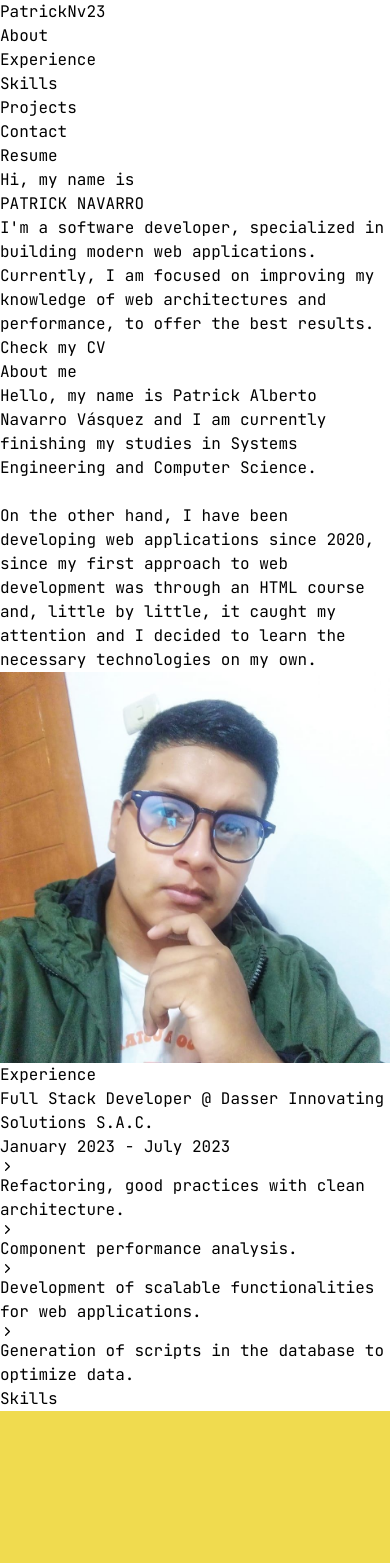
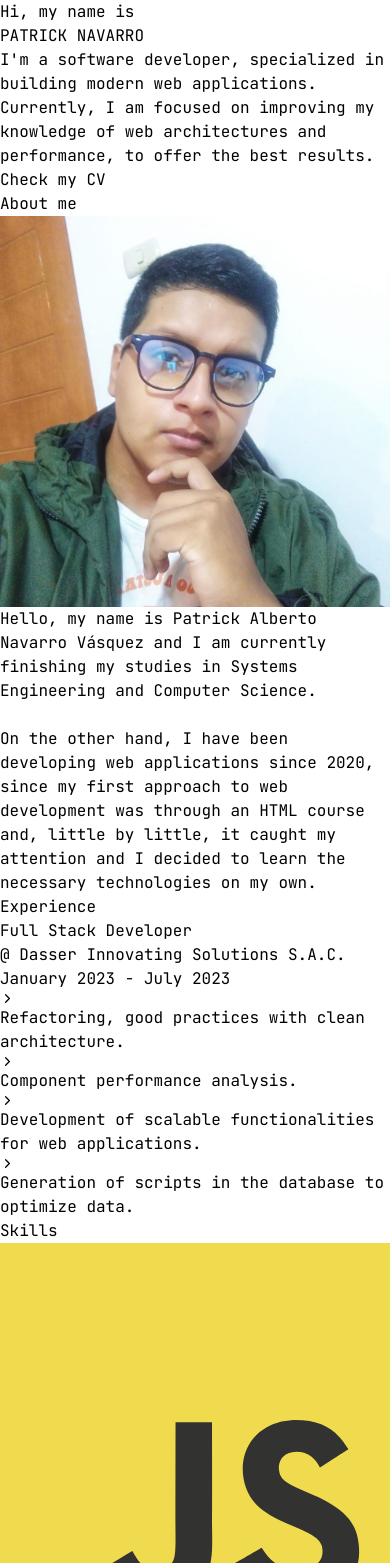
Before and after one commit to PatrickNv23/portfolio, a React (Vite) app: page / in a window 390 px wide. Shown: the top 1563 px of the page. Built offline with nearby package versions, Linux system fonts and the light colour scheme.

Commit message:
fix: update responsive design v1 (without header and projectlist)

```diff
--- a/index.html
+++ b/index.html
@@ -14,7 +14,7 @@
 </head>
 
 <body class="flex justify-center bg-slate-950 text-gray-300">
-  <div id="root" class="h-full w-[85%] max-w-[1146.64px]"></div>
+  <div id="root" class="h-full w-full md:w-[85%] max-w-[1146.64px]"></div>
   <script type="module" src="/src/main.tsx"></script>
 </body>
 
--- a/src/App.tsx
+++ b/src/App.tsx
@@ -11,13 +11,13 @@ function App() {
 
   return (
     <>
-      <Header />
+      {/* <Header /> */}
       <main className="h-100vh">
         <Presentation />
         <About />
         <Experience />
         <Skills />
-        <ProjectList />
+        {/* <ProjectList /> */}
         <Contact />
       </main>
       <Footer />
--- a/src/components/About.tsx
+++ b/src/components/About.tsx
@@ -3,20 +3,25 @@ import profile from '../assets/profile.jpg';
 export default function About() {
   return (
     <article className='mt-20'>
-      <h2 className='text-2xl pb-10 font-bold'>About me</h2>
-      <section className="grid grid-cols-2">
+      <h2 className='text-2xl pb-10 font-bold pl-6 md:pl-0 lg:pl-0 xl:pl-0 2xl:pl-0'>About me</h2>
+      <section className="grid grid-cols-1 md:grid-cols-2 lg:grid-cols-2 xl:grid-cols-2 2xl:grid-cols-2">
+        <div className='grid justify-center order-none md:order-1 lg:order-1 xl:order-1 2xl:order-1'>
+          <picture>
+            <img src={profile} alt="" className="object-cover w-72 h-72 rounded-md cursor-pointer hover:scale-105 duration-200 mb-6 md:mb-0 lg:mb-0 xl:mb-0 2xl:mb-0" />
+          </picture>
+        </div>
         <div>
-          <p className='max-w-prose  opacity-80'>
+          <p className='max-w-prose  opacity-80 px-6 md:px-0 lg:px-0 xl:px-0 2xl:px-0'>
             Hello, my name is Patrick Alberto Navarro Vásquez and I am currently finishing my studies in Systems Engineering and Computer Science.
           </p>
           <br />
-          <p className='opacity-80'>On the other hand, I have been developing web applications since 2020, since my first approach to web development was through an HTML course and, little by little, it caught my attention and I decided to learn the necessary technologies on my own.</p>
+          <p className='opacity-80 px-6 md:px-0 lg:px-0 xl:px-0 2xl:px-0'>On the other hand, I have been developing web applications since 2020, since my first approach to web development was through an HTML course and, little by little, it caught my attention and I decided to learn the necessary technologies on my own.</p>
         </div>
-        <div className='grid justify-center'>
+        {/* <div className='grid justify-center'>
           <picture>
             <img src={profile} alt="" className="object-cover w-72 h-72 rounded-md cursor-pointer hover:scale-105 duration-200" />
           </picture>
-        </div>
+        </div> */}
       </section>
     </article>
 
--- a/src/components/Experience.tsx
+++ b/src/components/Experience.tsx
@@ -3,18 +3,21 @@ import { EXPERIENCES as experiences } from "../constants"
 export default function Experience() {
   return (
     <article className="mt-20">
-      <h2 className='text-2xl pb-10 font-bold'>Experience</h2>
+      <h2 className='text-2xl pb-10 font-bold  pl-6 md:pl-0 lg:pl-0 xl:pl-0 2xl:pl-0'>Experience</h2>
       {
         experiences.map((experience, index: number) => (
           <section key={index}>
-            <h2>{experience.position}
-              <span className="font-bold text-yellow-400"> @ {experience.company}</span>
-            </h2>
-            <span className="text-xs text-gray-400">{experience.dateRange}</span>
+            <div className="flex flex-col md:flex-row">
+              <h2 className="pl-6 md:pl-0 lg:pl-0 xl:pl-0 2xl:pl-0 pr-0 md:pr-2 lg:pr-2 xl:pr-2 2xl:pr-2">{experience.position}
+              </h2>
+              <span className="font-bold text-yellow-400 px-6 md:px-0 lg:px-0 xl:px-0 2xl:px-0 text-sm md:text-base">@ {experience.company}</span>
+            </div>
+
+            <span className="text-xs text-gray-400 px-6 md:px-0 lg:px-0 xl:px-0 2xl:px-0">{experience.dateRange}</span>
             <ul className="pt-4">
               {
                 experience.responsabilities.map((responsability, index: number) => (
-                  <li className="flex items-center" key={index}>
+                  <li className="flex items-center px-6 md:px-0 lg:px-0 xl:px-0 2xl:px-0" key={index}>
                     <svg xmlns="http://www.w3.org/2000/svg" className="icon icon-tabler icon-tabler-chevron-right text-yellow-400" width="15" height="15" viewBox="0 0 24 24" stroke-width="2" stroke="currentColor" fill="none" stroke-linecap="round" stroke-linejoin="round">
                       <path stroke="none" d="M0 0h24v24H0z" fill="none"></path>
                       <path d="M9 6l6 6l-6 6"></path>
--- a/src/components/Presentation.tsx
+++ b/src/components/Presentation.tsx
@@ -1,17 +1,19 @@
 export default function Presentation() {
   return (
-    <article className="h-[400px] flex flex-col justify-around">
-      <span className="text-yellow-400 pt-8">Hi, my name is </span>
+    <article className="min-h-[400px] h-auto flex flex-col justify-around ">
+      <span className="text-yellow-400 pt-8 pl-6 md:pl-0 lg:pl-0 xl:pl-0 2xl:pl-0">Hi, my name is </span>
       <div className="h-2/4">
-        <h1 className="text-7xl font-bold pb-3">PATRICK NAVARRO</h1>
-        <p className="max-w-prose opacity-80">I'm a software developer, specialized in building modern web applications.</p>
-        <p className="max-w-prose opacity-80">
+        <h1 className="font-bold pb-3 text-4xl sm:text-5xl md:text-7xl pl-6 md:pl-0 lg:pl-0 xl:pl-0 2xl:pl-0">PATRICK NAVARRO</h1>
+        <p className="max-w-prose opacity-80 px-6 md:px-0 lg:px-0 xl:px-0 2xl:px-0">I'm a software developer, specialized in building modern web applications.</p>
+        <p className="max-w-prose opacity-80 px-6 md:px-0 lg:px-0 xl:px-0 2xl:px-0">
           Currently, I am focused on improving my knowledge of web architectures and performance, to offer the best results.
         </p>
       </div>
-      <a type="button" href="CV.pdf" download='CV_NavarroVásquezPatrickAlberto' className="text-yellow-400 w-40 h-14 border border-yellow-400 rounded-md hover:scale-95 duration-200 hover:text-yellow-500 flex justify-center items-center">
-        <span>Check my CV</span>
-      </a>
+      <div className="w-full flex justify-center md:justify-start">
+        <a type="button" href="CV.pdf" download='CV_NavarroVásquezPatrickAlberto' className="text-yellow-400 w-40 h-14 border border-yellow-400 rounded-md hover:scale-95 duration-200 hover:text-yellow-500 flex justify-center items-center">
+          <span>Check my CV</span>
+        </a>
+      </div>
     </article>
   )
 }
--- a/src/components/Skills.tsx
+++ b/src/components/Skills.tsx
@@ -3,13 +3,13 @@ import { SKILLS_DATA as skills } from '../constants';
 export default function Skills() {
   return (
     <article className="mt-20 ">
-      <h2 className='text-2xl pb-10 font-bold'> Skills </h2>
+      <h2 className='text-2xl pb-10 font-bold pl-6 md:pl-0 lg:pl-0 xl:pl-0 2xl:pl-0'> Skills </h2>
       <section className='grid grid-cols-3 gap-4 w-4/6 mx-auto'>
         {
           skills.map((skill, index: number) => (
             <figure key={index} className='flex flex-col justify-center items-center h-auto cursor-pointer hover:scale-105 duration-200 border border-gray-300 rounded-md hover:border-yellow-400'>
               <img src={skill.nameLogo} alt="" className='w-10 h-10 mt-3' />
-              <figcaption className='text-sm py-3 opacity-80'>{skill.description}</figcaption>
+              <figcaption className='text-[8px] md:text-sm lg:text-sm xl:text-sm 2xl:text-sm py-3 opacity-80'>{skill.description}</figcaption>
             </figure>
           ))
         }
```
